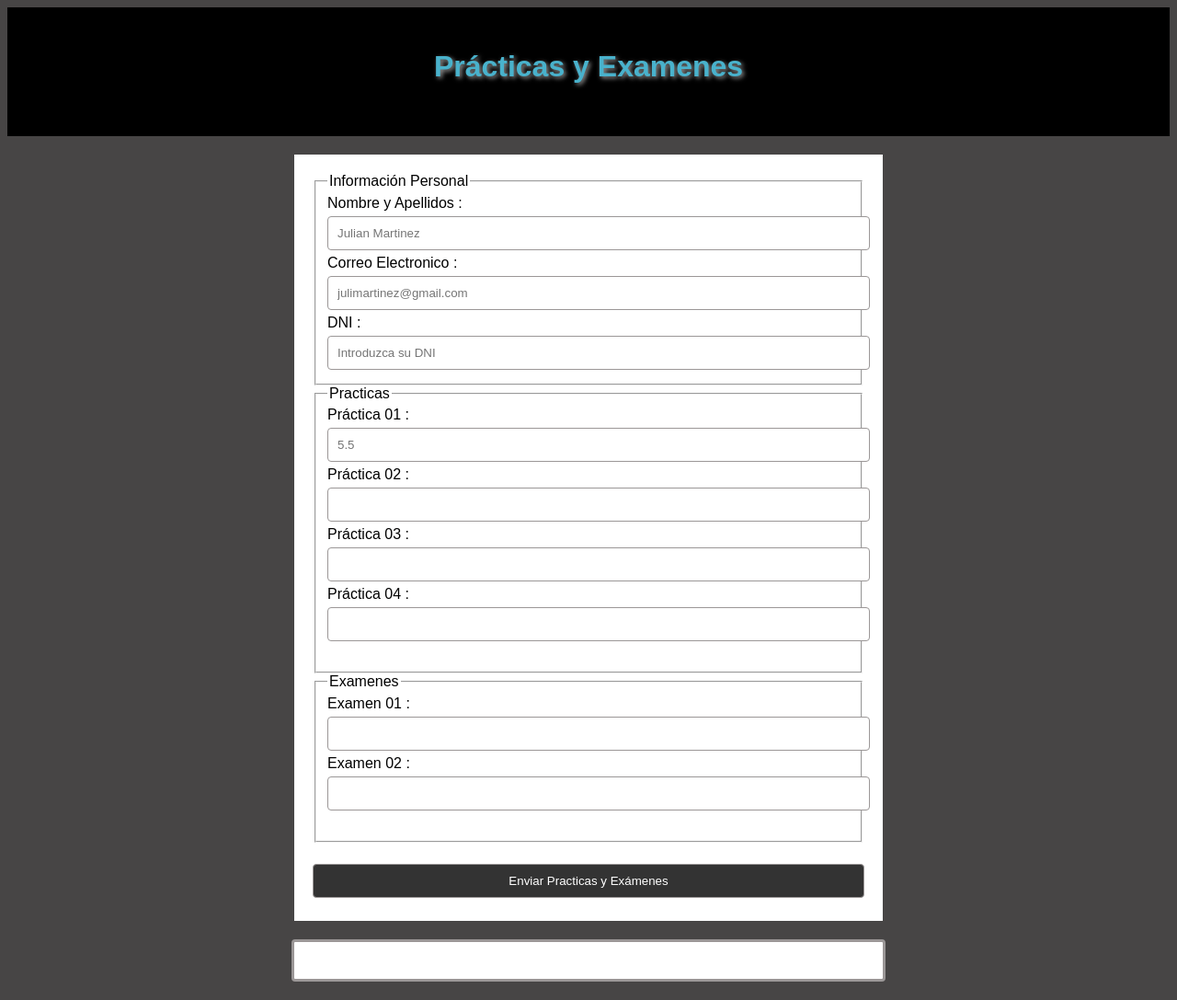
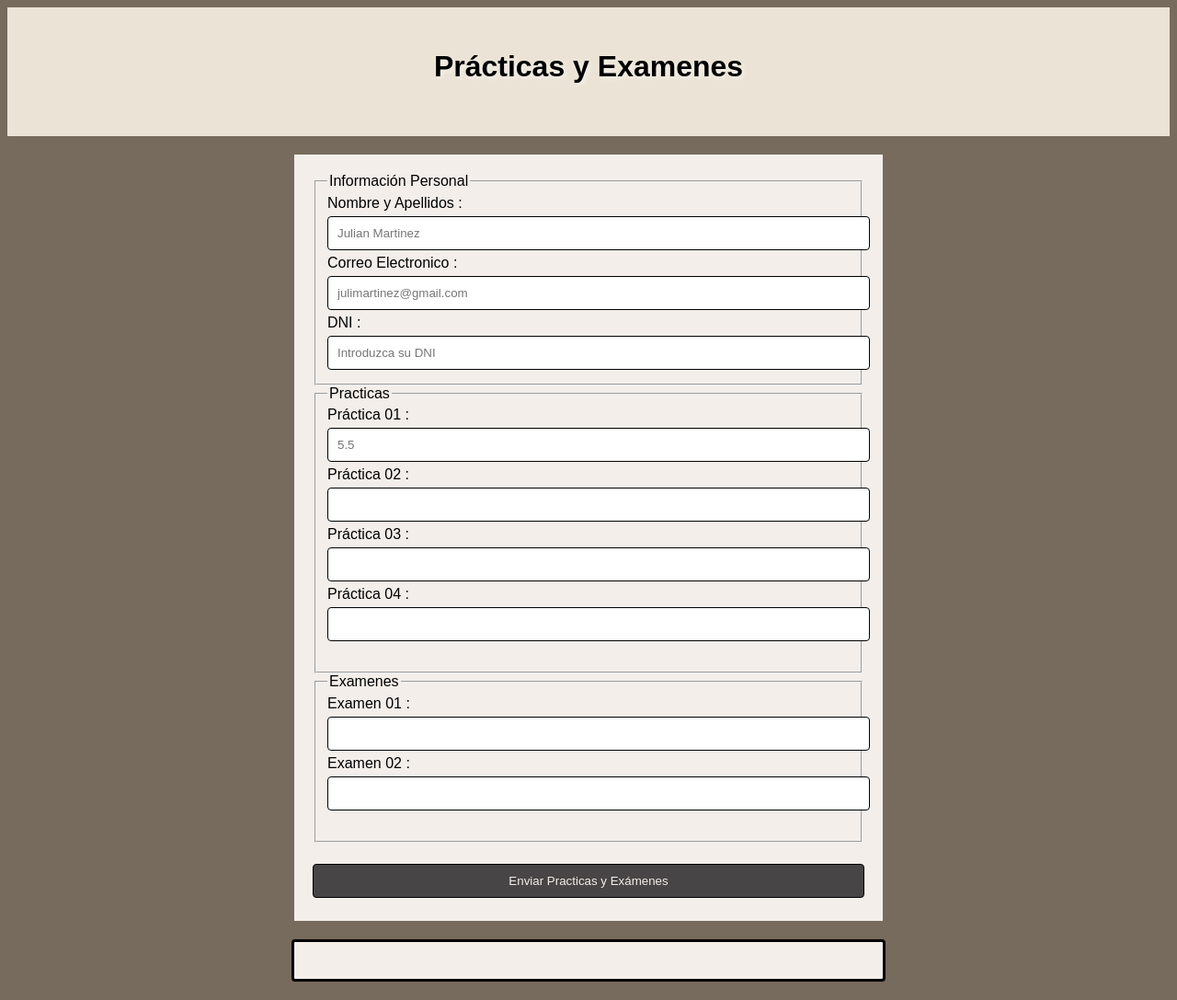
Before and after one commit to Lauty04/IAW, a PHP site: page /ejercicio01.php in a window 1280 px wide. Shown: the whole page at 92% size. Run offline with PHP 8.4, Linux system fonts and the light colour scheme; data that the repository does not hold is empty.

Commit message:
Update ejercicio01.css

```diff
--- a/nota_medaia/ejercicio01.css
+++ b/nota_medaia/ejercicio01.css
@@ -1,12 +1,12 @@
 body {
     font-family: Arial, sans-serif;
-    background-color: rgb(71, 69, 69);;
+    background-color: rgb(119, 107, 93);
 
 }
 header {
-    background-color: #000000;
+    background-color: rgb(235, 227, 213);
     height: 100px;
-    color: rgb(73, 178, 204);
+    color: black;
     text-shadow: 2px 2px 5px rgba(255, 255, 255, 0.6);
     text-align: center;
     padding-top: 25px;
@@ -16,7 +16,7 @@ header {
 
 }
 .practicas {
-    background-color: #ffffff;
+    background-color: rgb(243, 238, 234);
     width: 600px;
     margin: 20px auto;
     padding: 20px;
@@ -26,19 +26,19 @@ input {
     width: 100%;
     padding: 10px;
     margin: 5px 0;
-    border: 1px solid #9b9797;
+    border: 1px solid black;
     border-radius: 4px;
 }
 
 input[type="submit"] {
-    background-color: #333;
-    color: white;
+    background-color: rgb(71, 69, 69);
+    color: rgb(243, 238, 234);
 }
 
 .pehpe{
     line-height: 2.5em;
-    background-color: white;
-    border: 3px solid #9b9797;
+    background-color: rgb(243, 238, 234);
+    border: 3px solid black;
     border-radius: 4px;
     padding: 20px;
     font-size:medium;
```
